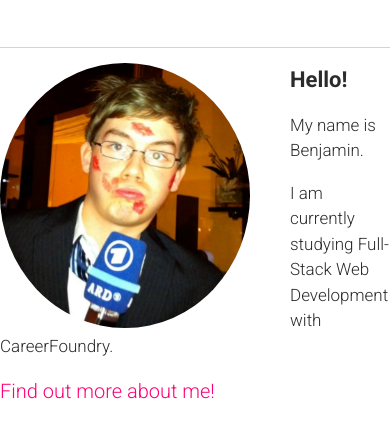
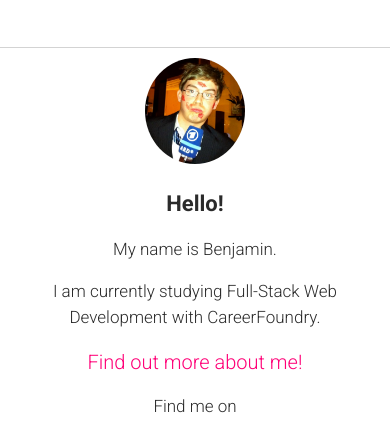
Before and after one commit to 25141425/My-Portfolio-Website, a plain HTML site: page index.html in a window 390 px wide. Shown: the part 209-635 px from the top of the page. Drawn offline with nearby package versions, Linux system fonts and the light colour scheme.

Commit message:
Added responsiveness to index.html

```diff
--- a/css/style.production.css
+++ b/css/style.production.css
@@ -361,3 +361,16 @@ form {
 .projects_section {
   padding: 20px;
 }
+
+@media all and (max-width: 500px) {
+  .profile  {
+    width: 300px;
+  text-align: center;}
+    .profile_pic {
+      width: 100px;
+      float: none;
+      margin: auto;
+      margin-top: 10px;
+
+  }
+}
--- a/css/styles.css
+++ b/css/styles.css
@@ -296,3 +296,16 @@ form {
 .projects_section {
   padding: 20px;
 }
+
+@media all and (max-width: 500px) {
+  .profile  {
+    width: 300px;
+  text-align: center;}
+    .profile_pic {
+      width: 100px;
+      float: none;
+      margin: auto;
+      margin-top: 10px;
+
+  }
+}
--- a/index.html
+++ b/index.html
@@ -40,7 +40,7 @@
       <img src="img/profile_picture.PNG" class="profile_pic" alt="Benjamin Kaltenbach Portrait" >
       <h1>Hello!</h1>
 
-      <p>My name is Benjamin.</p>
+      <p class="introduction">My name is Benjamin.</p>
       <p>I am currently studying Full-Stack Web Development with CareerFoundry.</p>
       <a href="https://www.bennykaltenba.ch" target="_blank">Find out more about me!</a>
     </div>
```
